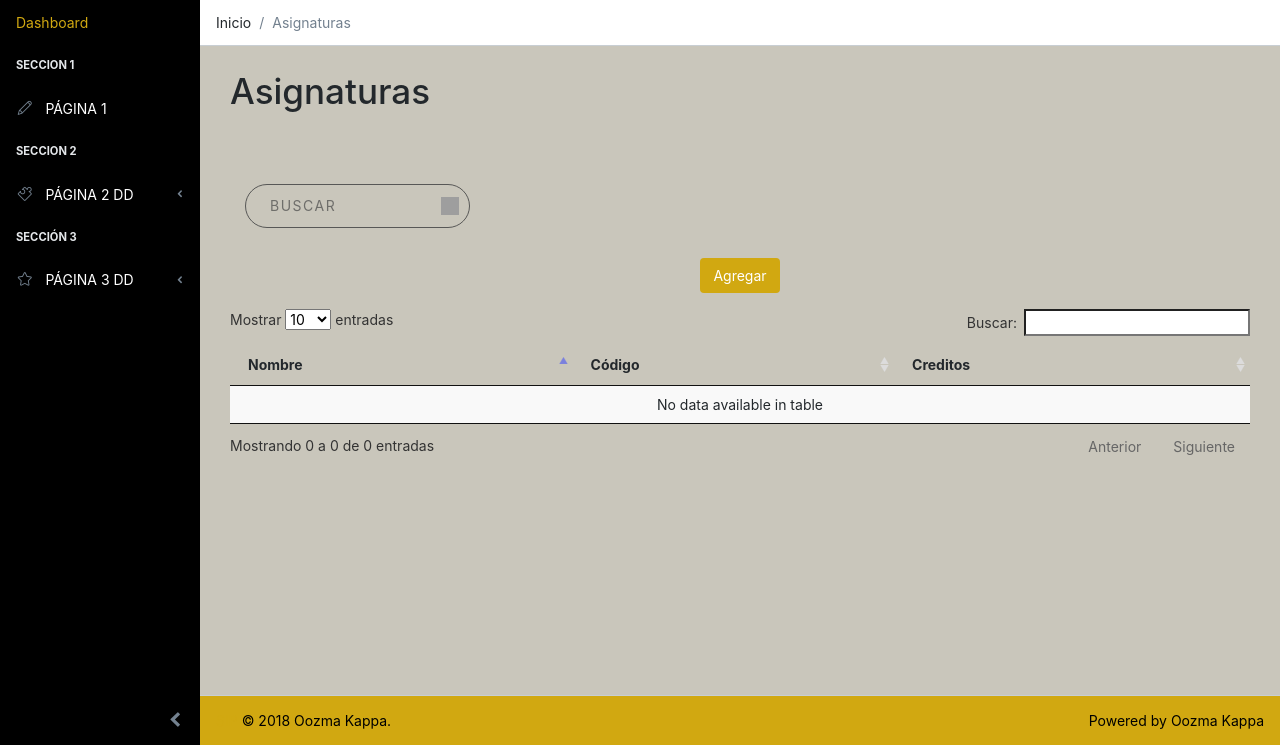
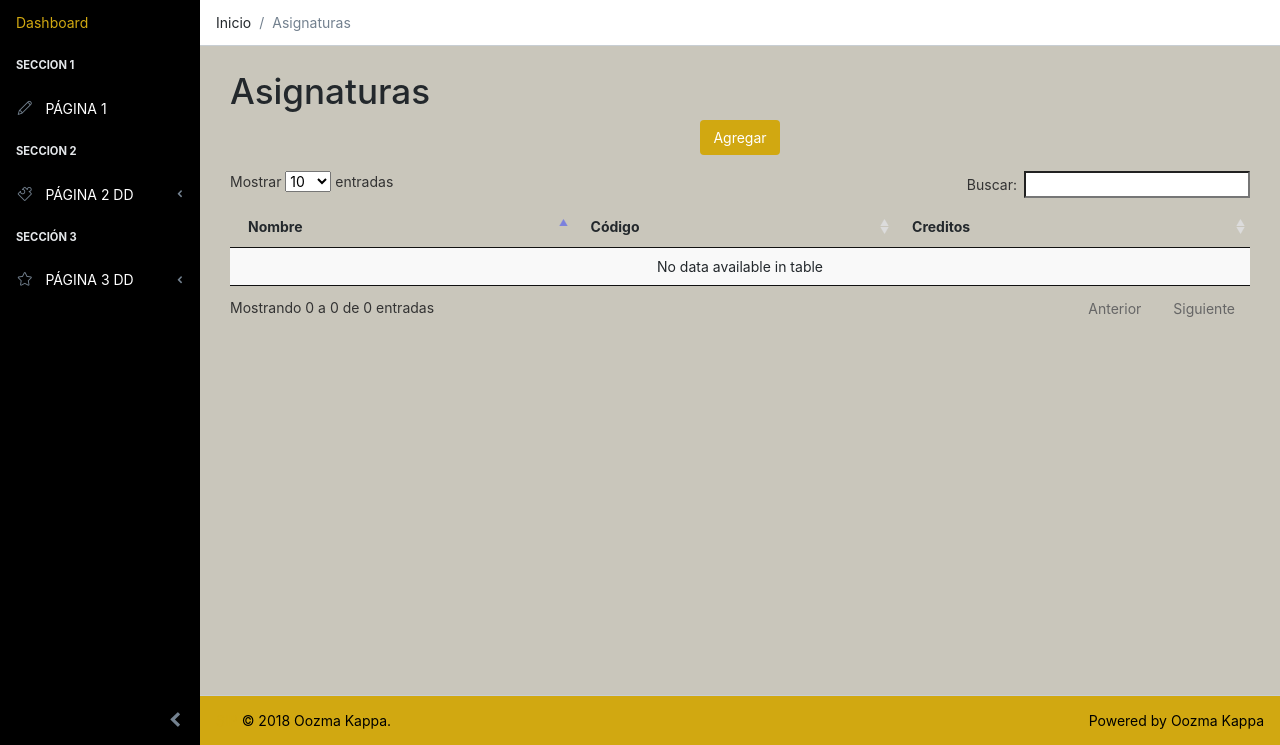
Before and after one commit to german1608/sip-software, a Django app: page /asignaturas/ in a window 1280 px wide. Shown: the part 55-800 px from the top of the page. Run offline with Django 3.2, Linux system fonts and the light colour scheme; data that the repository does not hold is empty; some libraries are stand-ins or nearby versions; grey boxes are pictures that could not be loaded.

Commit message:
se elimina buscador debajo del titulo

```diff
--- a/templates/asignaturas/index.html
+++ b/templates/asignaturas/index.html
@@ -11,13 +11,6 @@
 <div class="container-fluid">
   <div class="animated fadeIn">
     <h1>Asignaturas</h1>
-    <div class="col-lg-3" style="margin-bottom: 30px;">
-      <form method="GET">
-        <div class="search__container">
-          <input class="search__input" type="text" placeholder="Buscar" name="input">
-        </div>
-      </form>
-    </div>
     <div class="text-center">
         <button type="button"
         class="btn btn-primary" id="new" onclick="obtenerAsignatura(this, '{% url 'asignaturas:anadir-asignatura' %}', true);">
```
